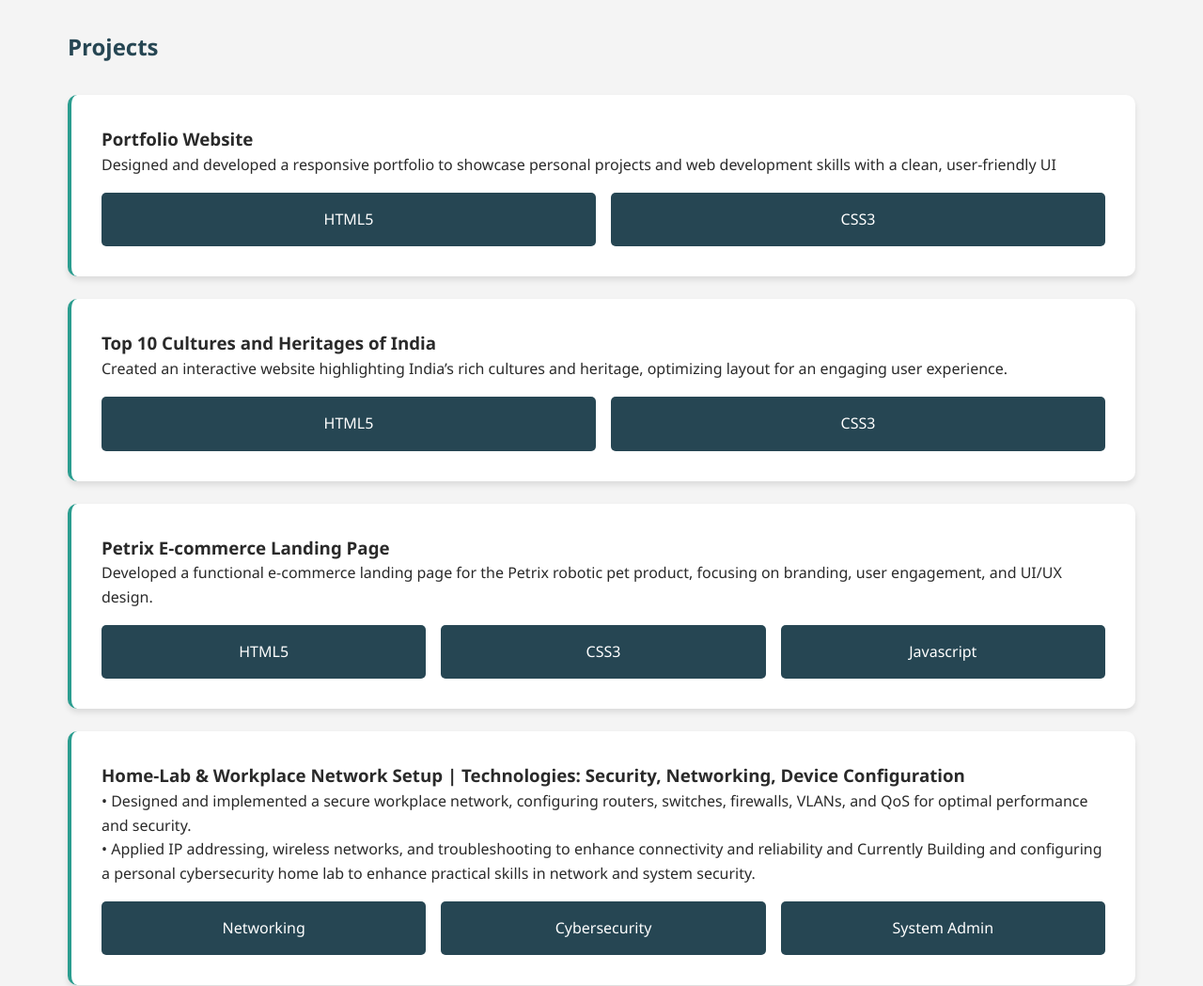
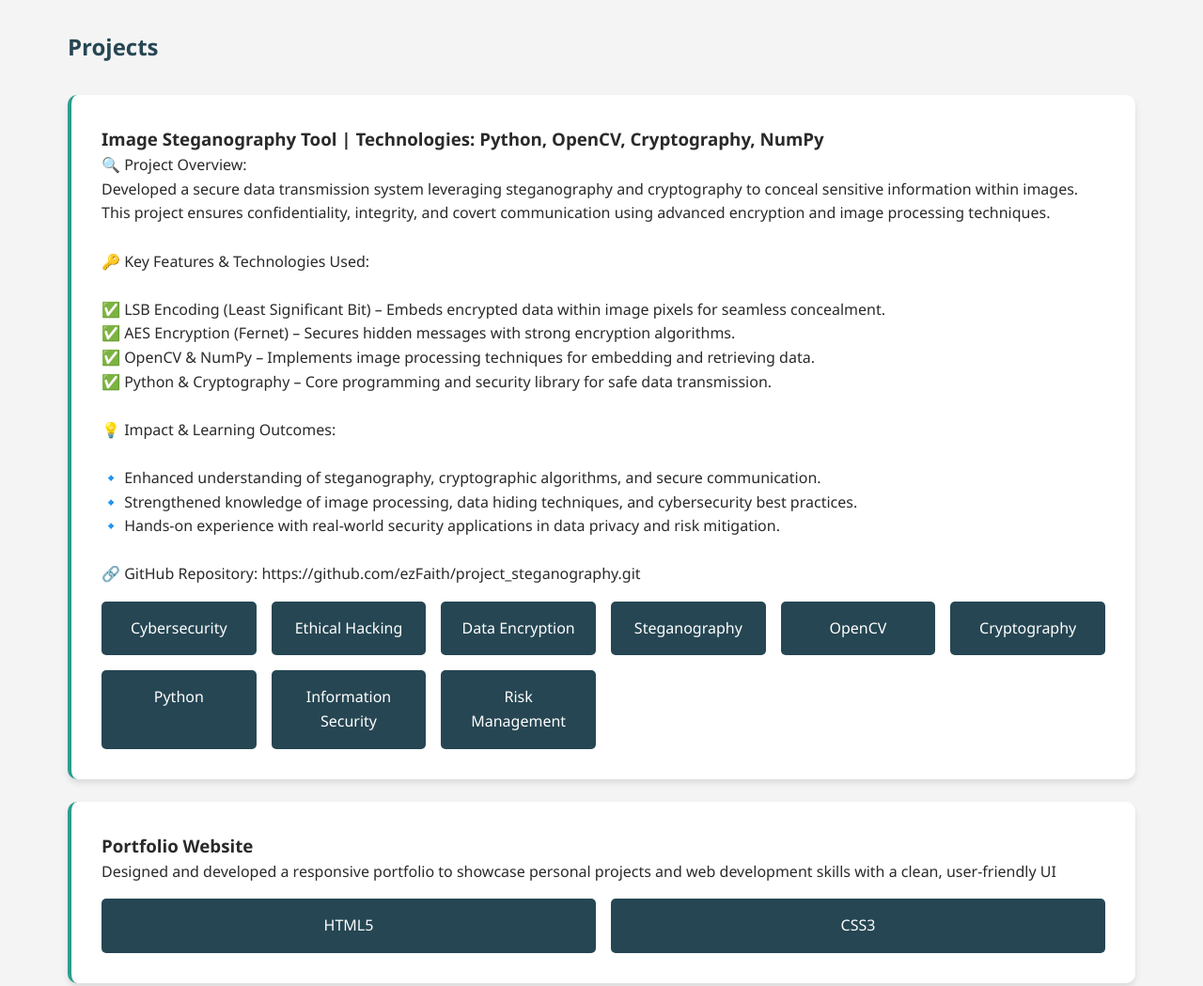
Before and after one commit to ezFaith/portfolio, a plain HTML site: page index.html in a window 1280 px wide. Shown: the part 1980-3029 px from the top of the page at 94% size. Drawn offline with Linux system fonts and the light colour scheme.

Commit message:
Update index.html

```diff
--- a/index.html
+++ b/index.html
@@ -245,6 +245,38 @@
     <section id="projects">
         <h2 style="color: var(--secondary); margin-bottom: 2rem;">Projects</h2>
         <div class="card project-card">
+            <h3> Image Steganography Tool | Technologies: Python, OpenCV, Cryptography, NumPy</h3>
+            <p>🔍 Project Overview: <br>
+Developed a secure data transmission system leveraging steganography and cryptography to conceal sensitive information within images. This project ensures confidentiality, integrity, and covert communication using advanced encryption and image processing techniques.<br>
+<br>
+🔑 Key Features & Technologies Used:<br>
+<br>
+✅ LSB Encoding (Least Significant Bit) – Embeds encrypted data within image pixels for seamless concealment.<br>
+✅ AES Encryption (Fernet) – Secures hidden messages with strong encryption algorithms.<br>
+✅ OpenCV & NumPy – Implements image processing techniques for embedding and retrieving data.<br>
+✅ Python & Cryptography – Core programming and security library for safe data transmission.<br>
+<br>
+💡 Impact & Learning Outcomes:<br>
+<br>
+🔹 Enhanced understanding of steganography, cryptographic algorithms, and secure communication.<br>
+🔹 Strengthened knowledge of image processing, data hiding techniques, and cybersecurity best practices.<br>
+🔹 Hands-on experience with real-world security applications in data privacy and risk mitigation.<br>
+<br>
+🔗 GitHub Repository: https://github.com/ezFaith/project_steganography.git</p>
+            <div class="skills-grid" style="margin-top: 1rem;">
+                <div class="skill-item" style="background: var(--secondary);">Cybersecurity</div>
+                <div class="skill-item" style="background: var(--secondary);">Ethical Hacking</div>
+                <div class="skill-item" style="background: var(--secondary);">Data Encryption</div>
+                <div class="skill-item" style="background: var(--secondary);">Steganography</div>
+                <div class="skill-item" style="background: var(--secondary);">OpenCV</div>
+                <div class="skill-item" style="background: var(--secondary);">Cryptography</div>
+                <div class="skill-item" style="background: var(--secondary);">Python</div>
+                <div class="skill-item" style="background: var(--secondary);">Information Security</div>
+                <div class="skill-item" style="background: var(--secondary);">Risk Management</div>
+            </div>
+        </div>
+
+        <div class="card project-card">
             <h3>Portfolio Website</h3>
             <p>Designed and developed a responsive portfolio to showcase personal projects and web development
                 skills with a clean, user-friendly UI</p>
```
